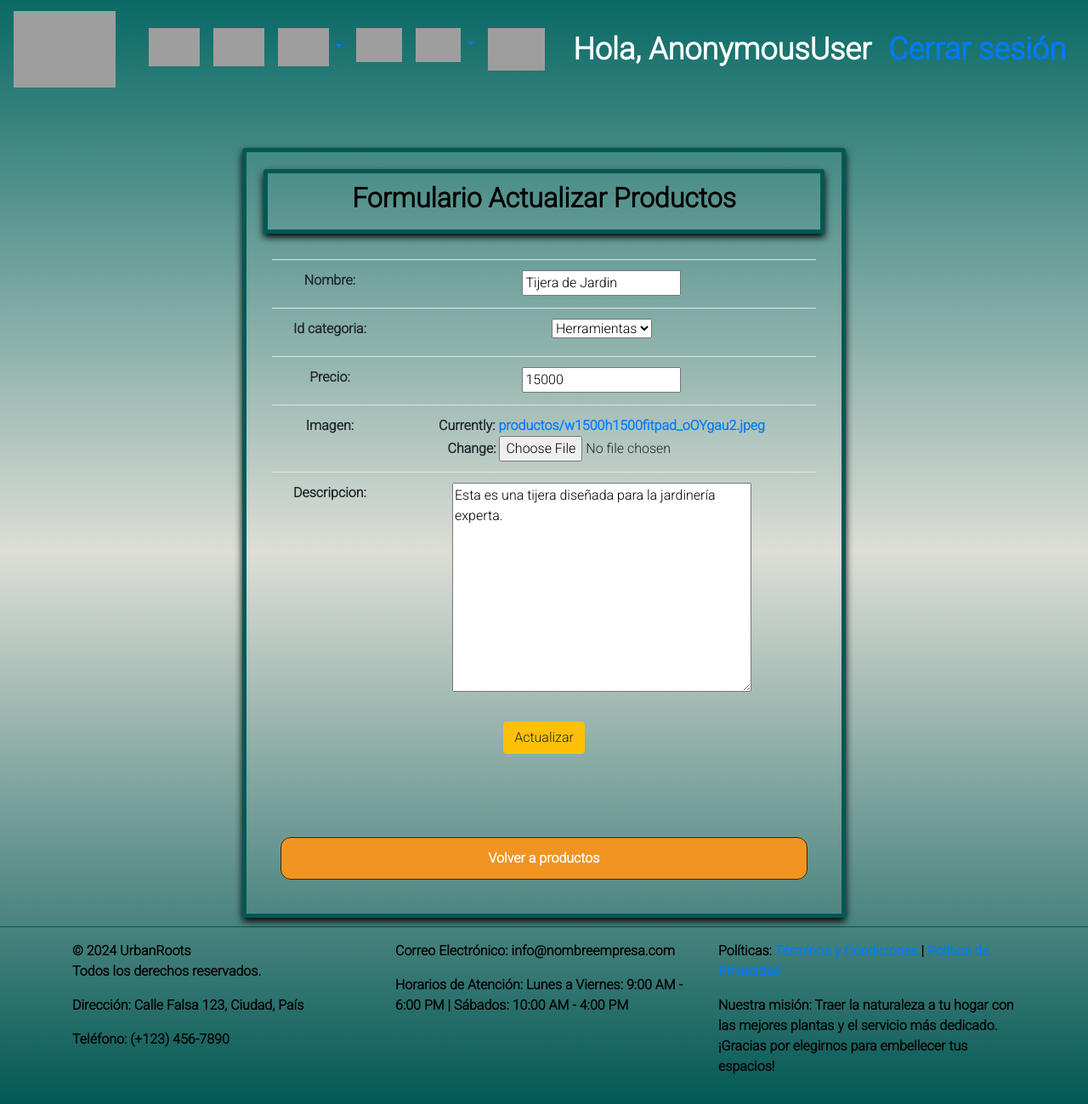
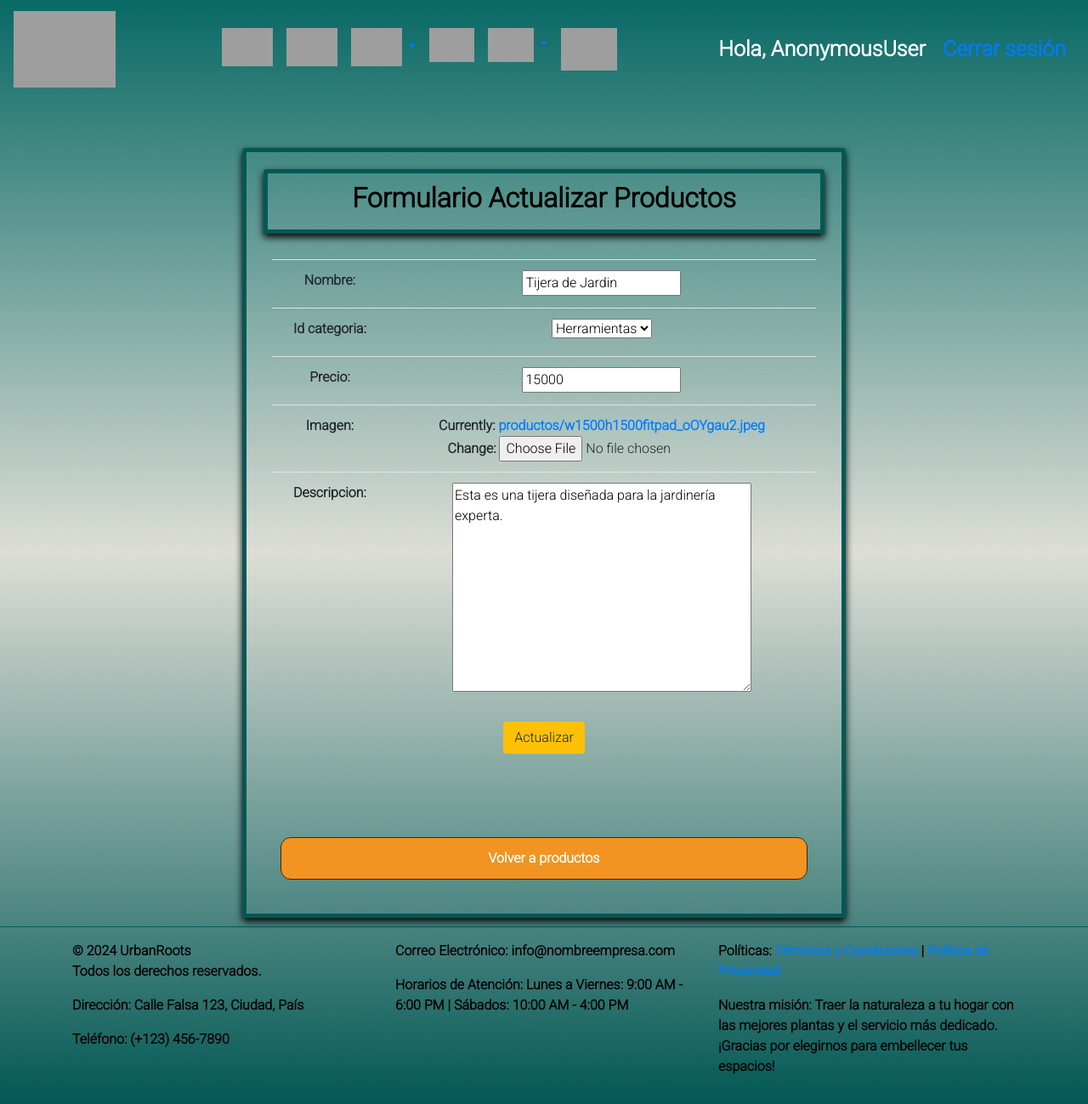
Before and after one commit to newmanwerker/ETPW, a Django app: page /appJardineria/productos_edit/8 in a window 1280 px wide. Shown: the whole page at 85% size. Run offline with Django 5.2, Linux system fonts and the light colour scheme; data comes from the database, SQL or seed files in the repository; both versions use the stored data as it was after the commit; some libraries are stand-ins or nearby versions; grey boxes are pictures that could not be loaded.

Commit message:
edit msg

```diff
--- a/appJardineria/static/css/style.css
+++ b/appJardineria/static/css/style.css
@@ -328,5 +328,5 @@ h1{
     font-weight: bold;
     padding: 10px;
     text-align: center;
-    font-size: 36px;
+    font-size: 25px;
 }
--- a/appJardineria/templates/appJardineria/home.html
+++ b/appJardineria/templates/appJardineria/home.html
@@ -79,7 +79,7 @@
             </ul>
         </div>
         <span class="hello-msg" >Hola, {{request.user}} </span>
-        <span><a class="hello-msg" href="{% url 'logoutUser' %}">Cerrar sesión</a></span>
+        <span><button type="button" class="hello-msg" href="{% url 'logoutUser' %}">Cerrar sesión</button></span>
     </nav>
 
    <!-- Carousel -->
```
Also changed, not shown: db.sqlite3.
